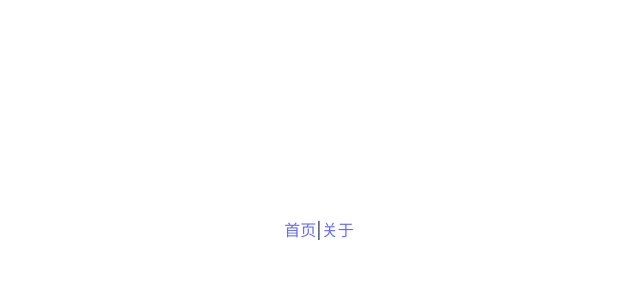
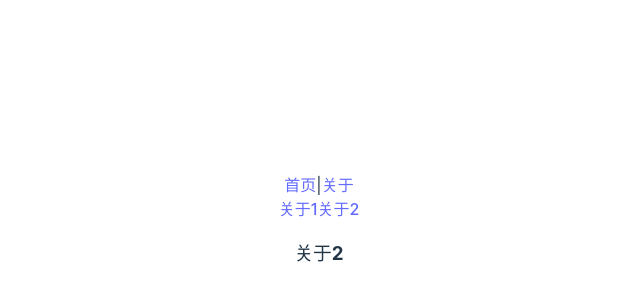
Before and after one commit to ftrako/vuejsdemo, a Vue app: page /about/2 in a window 1280 px wide. Before the commit this address had no page. Shown: the part 170-470 px from the top of the page, without its empty margins (321-961 px from the left). Built offline with nearby package versions, Linux system fonts and the light colour scheme.

Commit message:
新增多级路由

```diff
--- a/src/router/index.js
+++ b/src/router/index.js
@@ -5,12 +5,23 @@ import AboutView from "../views/AboutView.vue"
 
 const routes = [
     {
-        path: "/",
+        path: "",
         component: HomeView
     },
     {
         path: "/about",
-        component: AboutView
+        redirect: "/about/1",
+        component: ()=>import("../views/AboutView.vue"),
+        children: [
+            {
+                path: "1",
+                component: ()=>import("../views/AboutView1.vue"),
+            },
+            {
+                path: "2",
+                component: ()=>import("../views/AboutView2.vue"),
+            }
+        ]
     }
 ]
 
--- a/src/views/AboutView.vue
+++ b/src/views/AboutView.vue
@@ -1,11 +1,14 @@
 <script setup>
 import {onMounted} from "vue";
-import axios from "axios"
 
-onMounted(()=>{
+onMounted(() => {
 })
 </script>
 
 <template>
-<h3>关于</h3>
+  <div class="about">
+    <router-link to="/about/1">关于1</router-link>
+    <router-link to="/about/2">关于2</router-link>
+    <router-view/>
+  </div>
 </template>
--- /dev/null
+++ b/src/views/AboutView1.vue
@@ -0,0 +1,11 @@
+<script setup>
+import {onMounted} from "vue";
+import axios from "axios"
+
+onMounted(()=>{
+})
+</script>
+
+<template>
+<h3>关于1</h3>
+</template>
--- /dev/null
+++ b/src/views/AboutView2.vue
@@ -0,0 +1,11 @@
+<script setup>
+import {onMounted} from "vue";
+import axios from "axios"
+
+onMounted(()=>{
+})
+</script>
+
+<template>
+<h3>关于2</h3>
+</template>
```
